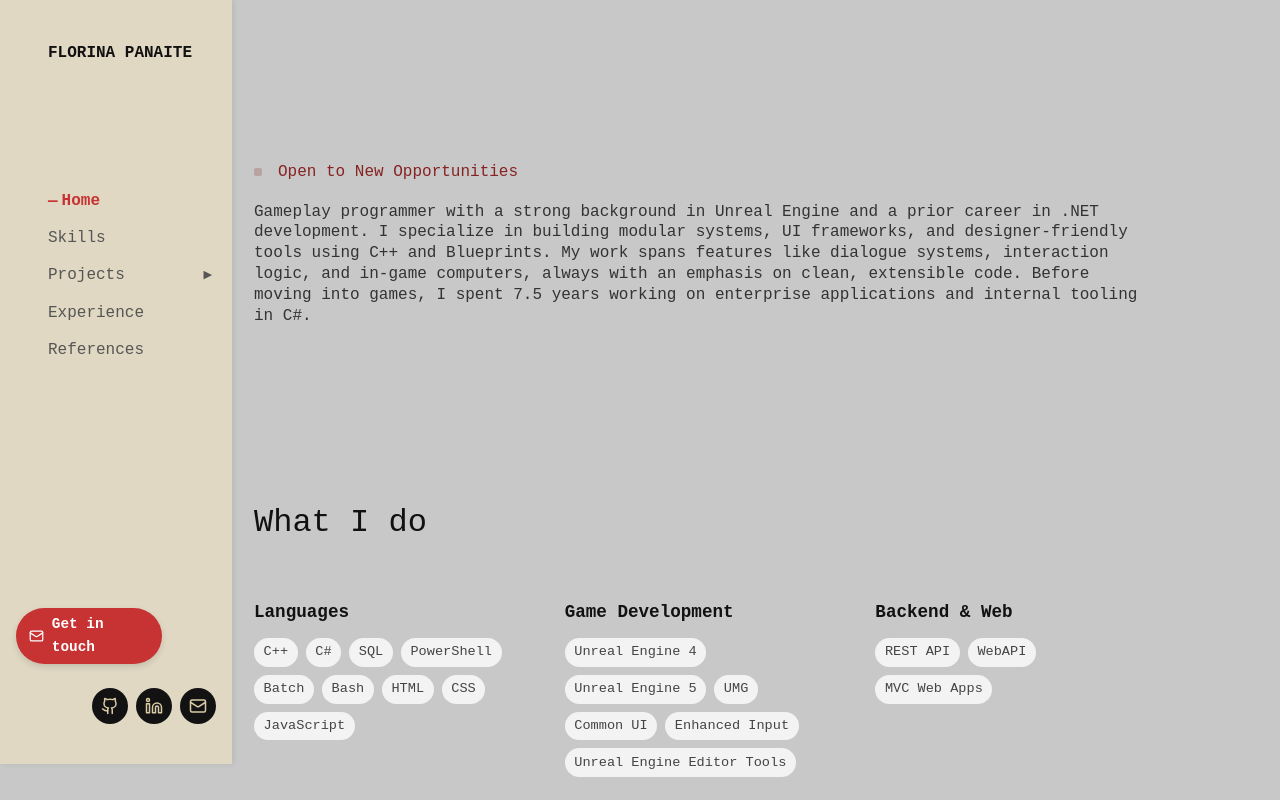
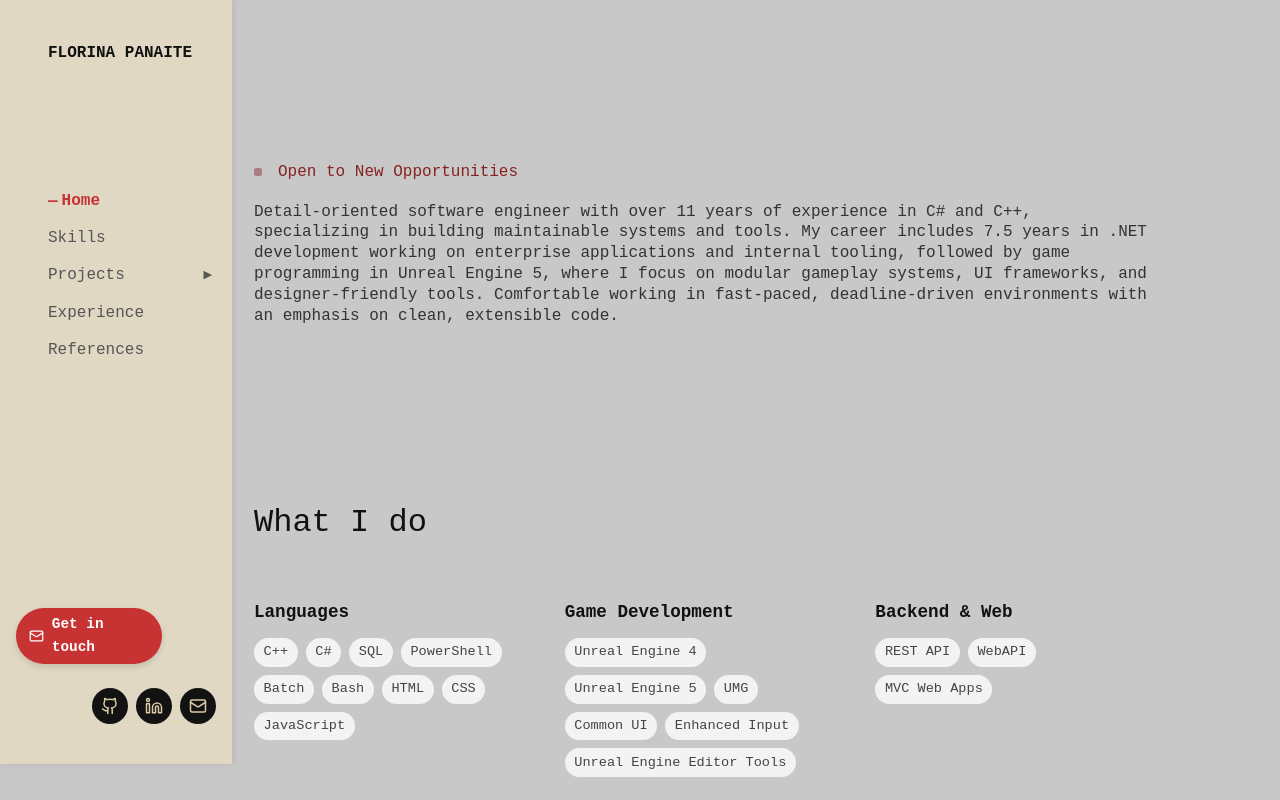
Before and after one commit to flobotdev/Portfolio, a React (Create React App) app in the folder client/: page / in a window 1280 px wide. Shown: the top 800 px of the page. Built offline with nearby package versions, Linux system fonts and the light colour scheme.

Commit message:
changed description, experience company dates look

```diff
--- a/client/src/components/sections/Experience.css
+++ b/client/src/components/sections/Experience.css
@@ -14,12 +14,19 @@
   --font-sans: "IBM Plex Mono", monospace; /* new font */
 }
 
+.location {
+  display: flex;
+  justify-content: space-between;
+  align-items: baseline;
+  gap: 1rem;
+  --font-sans: "IBM Plex Mono", monospace; /* new font */
+}
 .title {
   font-weight: 500;
   color: rgb(199, 50, 50);
 }
 .company {
-  font-weight: 500;
+  font-weight: 600;
   color: #2c2c2c;
 }
 
--- a/client/src/components/sections/ExperienceCard.jsx
+++ b/client/src/components/sections/ExperienceCard.jsx
@@ -24,7 +24,12 @@ function ExperienceCard({ role }) {
       <header className="experience-header">
         <div>
           <h3 className="title">{title}</h3>
-          <p className="company">{company} | {startDate} — {endDate}</p>
+          <div className="location">
+            <p className="company">{company} |</p>
+            <p className="dates">
+              {startDate} — {endDate}
+            </p>
+          </div>
         </div>
       </header>
       <div className="experience-body">
--- a/client/src/components/sections/Hero.jsx
+++ b/client/src/components/sections/Hero.jsx
@@ -6,7 +6,14 @@ function Hero() {
         <div className="red-title"> Open to New Opportunities</div>
       </div>
       <p>
-        Gameplay programmer with a strong background in Unreal Engine and a prior career in .NET development. I specialize in building modular systems, UI frameworks, and designer-friendly tools using C++ and Blueprints. My work spans features like dialogue systems, interaction logic, and in-game computers, always with an emphasis on clean, extensible code. Before moving into games, I spent 7.5 years working on enterprise applications and internal tooling in C#.
+        Detail-oriented software engineer with over 11 years of experience in C#
+        and C++, specializing in building maintainable systems and tools. My
+        career includes 7.5 years in .NET development working on enterprise
+        applications and internal tooling, followed by game programming in
+        Unreal Engine 5, where I focus on modular gameplay systems, UI
+        frameworks, and designer-friendly tools. Comfortable working in
+        fast-paced, deadline-driven environments with an emphasis on clean,
+        extensible code.
       </p>
     </section>
   );
--- a/client/src/components/sections/projects/ProjectLuna.jsx
+++ b/client/src/components/sections/projects/ProjectLuna.jsx
@@ -75,7 +75,7 @@ function ProjectLuna() {
             <li>Progress bar to show the remaining time to craft one item</li>
           </ul>
         </Card>
-        <Card title="Loot spawning system" image="/images/luna/lootsystem.png">
+        <Card title="Loot spawning system" image="/images/luna/lootsystem.PNG">
           <ul>
             <li>Ability to search containers for loot with randomized loot</li>
             <li>Customizable categories of loot for each container</li>
```
Lines whose indentation alone changed are shown as unchanged.
